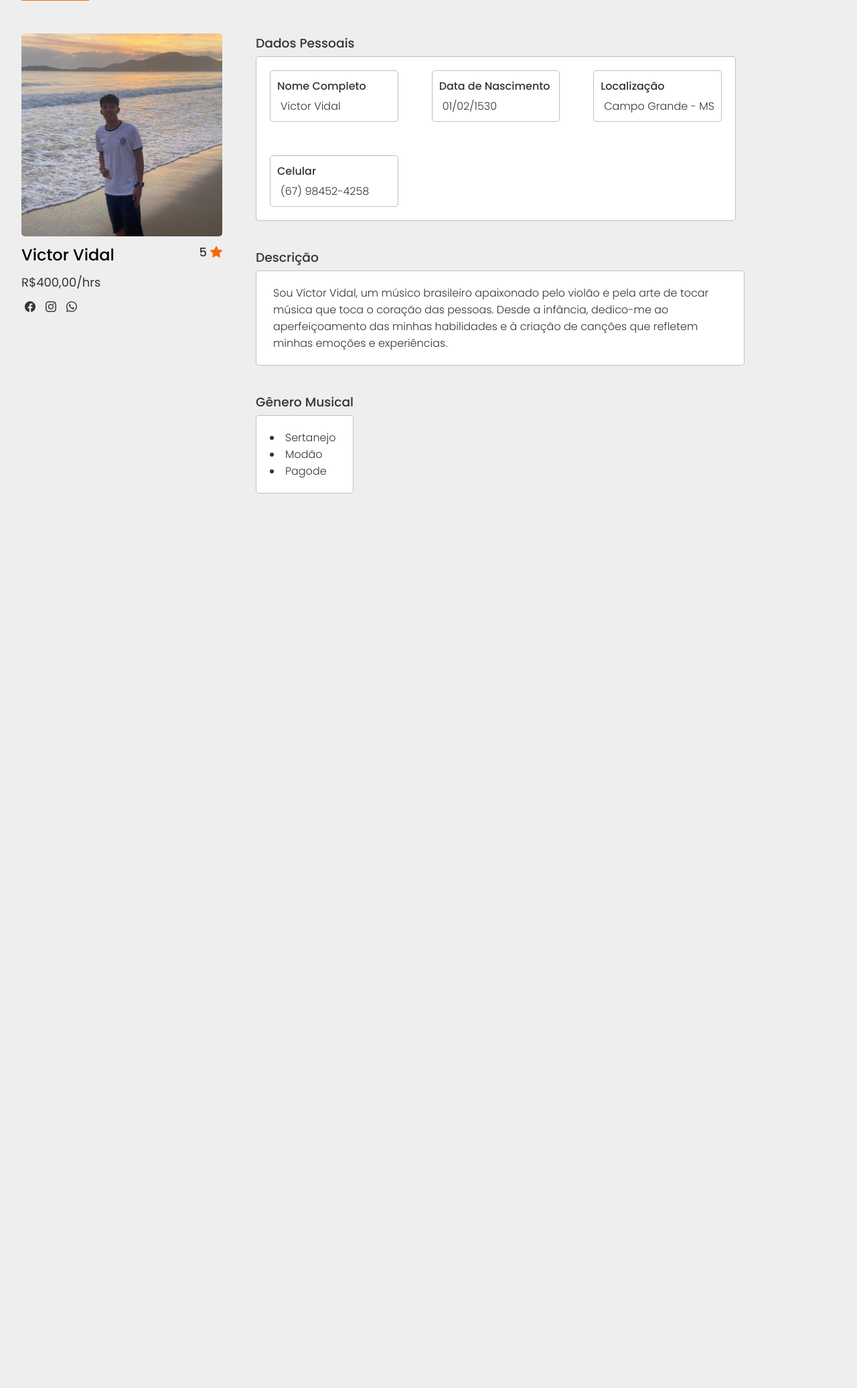
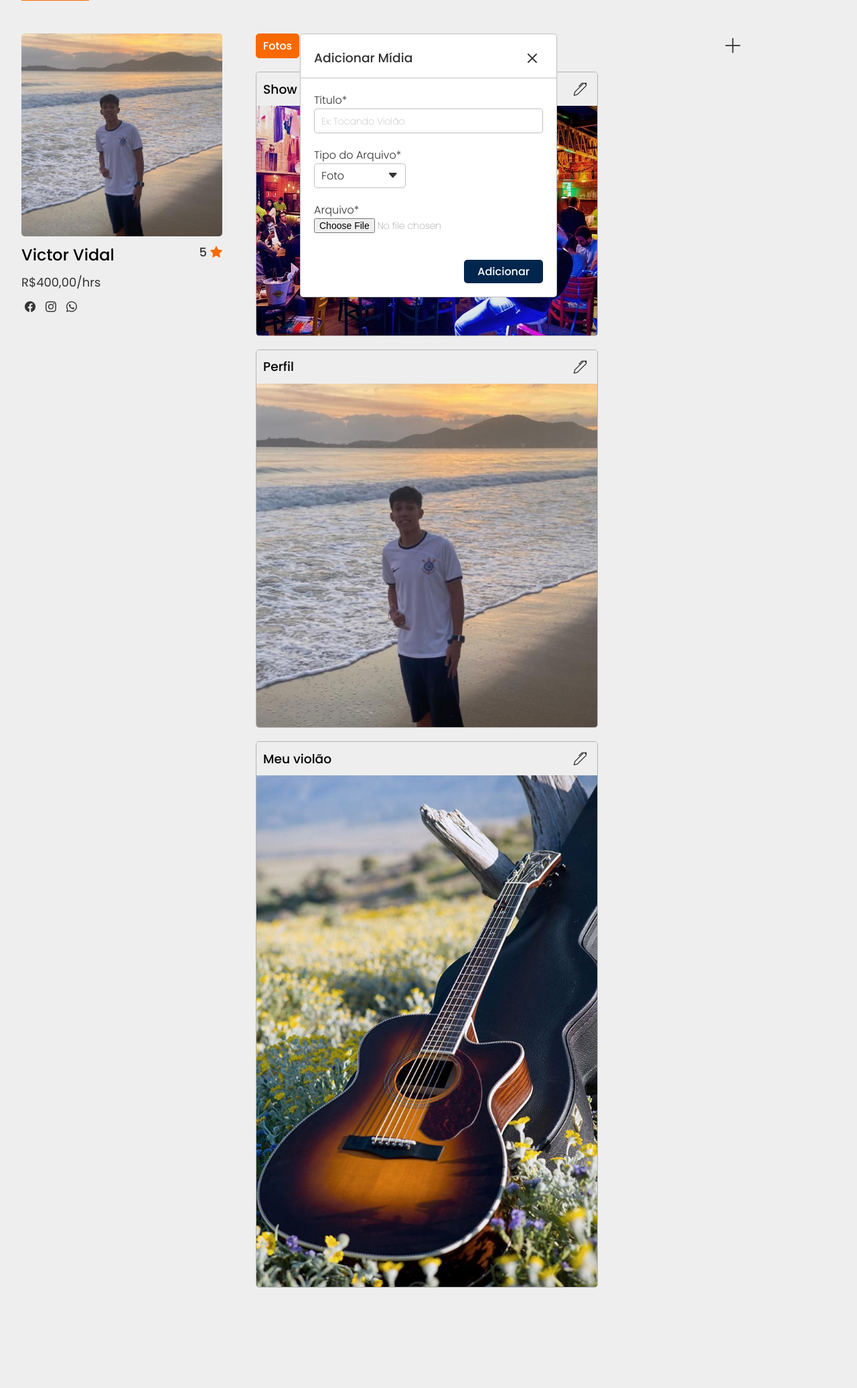
Before and after one commit to MusiConnect-com/MusiConnect, a PHP site: page /html/perfil-musico.html in a window 1280 px wide. Shown: the part 133-2206 px from the top of the page at 67% size. Before the commit the page ends 870 px from the top, so only its background shows below. Run offline with PHP 8.4, Linux system fonts and the light colour scheme.

Commit message:
commit media-add
Iniciando a criação do modal de adicionar uma nova mídia.

```diff
--- a/css/perfil-musico.css
+++ b/css/perfil-musico.css
@@ -863,6 +863,159 @@ main {
     height: 100%;
 }
 
+/*Style adicionar midia*/
+.media-add {
+    display: flex;
+    flex-direction: column;
+    position: absolute;
+    background-color: var(--white);
+    border-radius: 5px;
+    border: 1px solid var(--black40);
+    width: 30%;
+    left: 35%;
+    opacity: 1;
+    z-index: 1003;
+    transition: opacity .3s ease;
+}
+
+.media-add-header {
+    display: flex;
+    justify-content: space-between;
+    align-items: center;
+    border-bottom: 1px solid var(--black40);
+    padding: 20px 20px 10px 20px;
+    width: 100%;
+}
+
+.media-add-header #close-add-media::before {
+    background-color: var(--white);
+    border-radius: 5px;
+    font-size: 32px;
+    cursor: pointer;
+    transition: .3s;
+}
+
+.media-add-header #close-add-media:hover::before {
+    background-color: var(--orange);
+    color: var(--white);
+}
+
+.media-add-body {
+    display: flex;
+    flex-direction: column;
+    padding: 20px;
+}
+
+.media-add-body label {
+    font-size: 16px;
+}
+
+.media-add-body input[type="text"] {
+    border: 1px solid var(--black40);
+    border-radius: 5px;
+    background-color: var(--white);
+    width: 100%;
+    font-size: 16px;
+    font-weight: 100;
+    padding: 5px 10px;
+    box-sizing: border-box;
+    outline: none;
+    margin-bottom: 20px;
+}
+
+.type-dropdown {
+    position: relative;
+}
+
+.type-dropdown-btn {
+    display: flex;
+    justify-content: space-between;
+    position: relative;
+    border: 1px solid var(--black40);
+    border-radius: 5px;
+    padding: 5px 10px;
+    margin-bottom: 20px;
+    user-select: none;
+    width: 40%;
+    cursor: pointer;
+    transition: .3s;
+}
+
+.type-dropdown-btn.open-dropdown {
+    border-bottom: 1px solid transparent;
+    border-radius: 5px 5px 0 0;
+}
+
+.type-dropdown-btn.open-dropdown .bi-caret-down-fill {
+    transform: scaleY(-1);
+    transition: .3s;
+}
+
+.type-dropdown-btn .bi-caret-down-fill {
+    margin-left: 10px;
+    transition: .3s;
+}
+
+.type-dropdown-list {
+    display: none;
+    flex-direction: column;
+    width: 40%;
+    overflow: hidden;
+    background-color: var(--white);
+    border-radius: 0 0 5px 5px;
+    border: 1px solid var(--black40);
+    border-bottom: none;
+    position: absolute;
+    opacity: 0;
+    transition: opacity .3s ease;
+}
+
+.type-dropdown-list.open-dropdown {
+    opacity: 1;
+}
+
+.type-dropdown-list li {
+    text-align: left;
+    border: 0;
+    border-bottom: 1px solid var(--black40);
+    width: 100%;
+    padding: 5px 10px;
+    overflow: hidden;
+    cursor: pointer;
+    transition: .3s;
+}
+
+.type-dropdown-list li.active {
+    display: none;
+}
+
+.media-add-body input[type="file"]:active{
+    color: var(--orange);
+}
+
+.media-add-footer {
+    text-align: right;
+    padding: 20px;
+    width: 100%;
+}
+
+.media-add-footer button {
+    border: none;
+    border-radius: 5px;
+    background-color: var(--dark-navy-blue);
+    color: var(--white);
+    font-size: 16px;
+    font-weight: 500;
+    padding: 5px 20px;
+    cursor: pointer;
+    transition: .3s;
+}
+
+.media-add-footer button:hover {
+    background-color: var(--orange);
+}
+
+/*Style navegação midia*/
 .nav-media {
     display: flex;
     align-items: center;
--- a/html/perfil-musico.html
+++ b/html/perfil-musico.html
@@ -111,7 +111,7 @@
                 </div>
             </div>
             <!--SEÇÃO VISÃO GERAL-->
-            <section id="section-overview" class="active">
+            <section id="section-overview">
                 <div class="section-overview">
                     <div class="section-overview-personal-datas">
                         <h3>Dados Pessoais</h3>
@@ -303,13 +303,46 @@
             </section>
             <!--FIM SEÇÃO HABILIDADES-->
             <!--SEÇÃO VIDEOS-->
-            <section id="section-media">
+            <section id="section-media" class="active">
                 <div class="section-media">
+                    <!--ADICIONAR ARQUIVO-->
+                    <div class="media-add">
+                        <div class="media-add-header">
+                            <h3>Adicionar Mídia</h3>
+                            <i id="close-add-media" class="bi bi-x"></i>
+                        </div>
+
+                        <div class="media-add-body">
+                            <label id="label-media-title" for="media-title">Título*</label>
+                            <input id="media-title" type="text" placeholder="Ex: Tocando Violão" oninput="">
+                            <label for="type-doc">Tipo do Arquivo*</label>
+
+                            <div id="type-dropdown" class="type-dropdown">
+                                <div id="type-dropdown-btn" class="type-dropdown-btn">
+                                    <span id="selected-type" class="selected-type">Foto</span>
+                                    <i class="bi bi-caret-down-fill"></i>
+                                </div>
+
+                                <ul id="type-dropdown-list" class="type-dropdown-list">
+                                    <li class="active">Foto</li>
+                                    <li>Vídeo</li>
+                                    <li>Documento</li>
+                                </ul>
+                            </div>
+                            <label id="label-media-doc" for="media-doc">Arquivo*</label>
+                            <input type="file">
+                        </div>
+
+                        <div class="media-add-footer">
+                            <button id="btn-media-add" type="button">Adicionar</button>
+                        </div>
+                    </div>
+                    <!--FIM ADICIONAR ARQUIVO-->
                     <!--NAVEGAÇÃO SEÇÃO MÍDIA-->
                     <nav id="nav-media" class="nav-media">
                         <ul>
                             <li class="selected">Fotos</li>
-                            <li>Videos</li>
+                            <li>Vídeos</li>
                             <li>Documentos</li>
                         </ul>
                         <i id="add-media"class="bi bi-plus-lg"></i>
@@ -377,7 +410,6 @@
                         </ul>
                     </div>
                 </div>
-
             </section>
             <!--FIM SEÇÃO VIDEOS-->
         </section>
```
